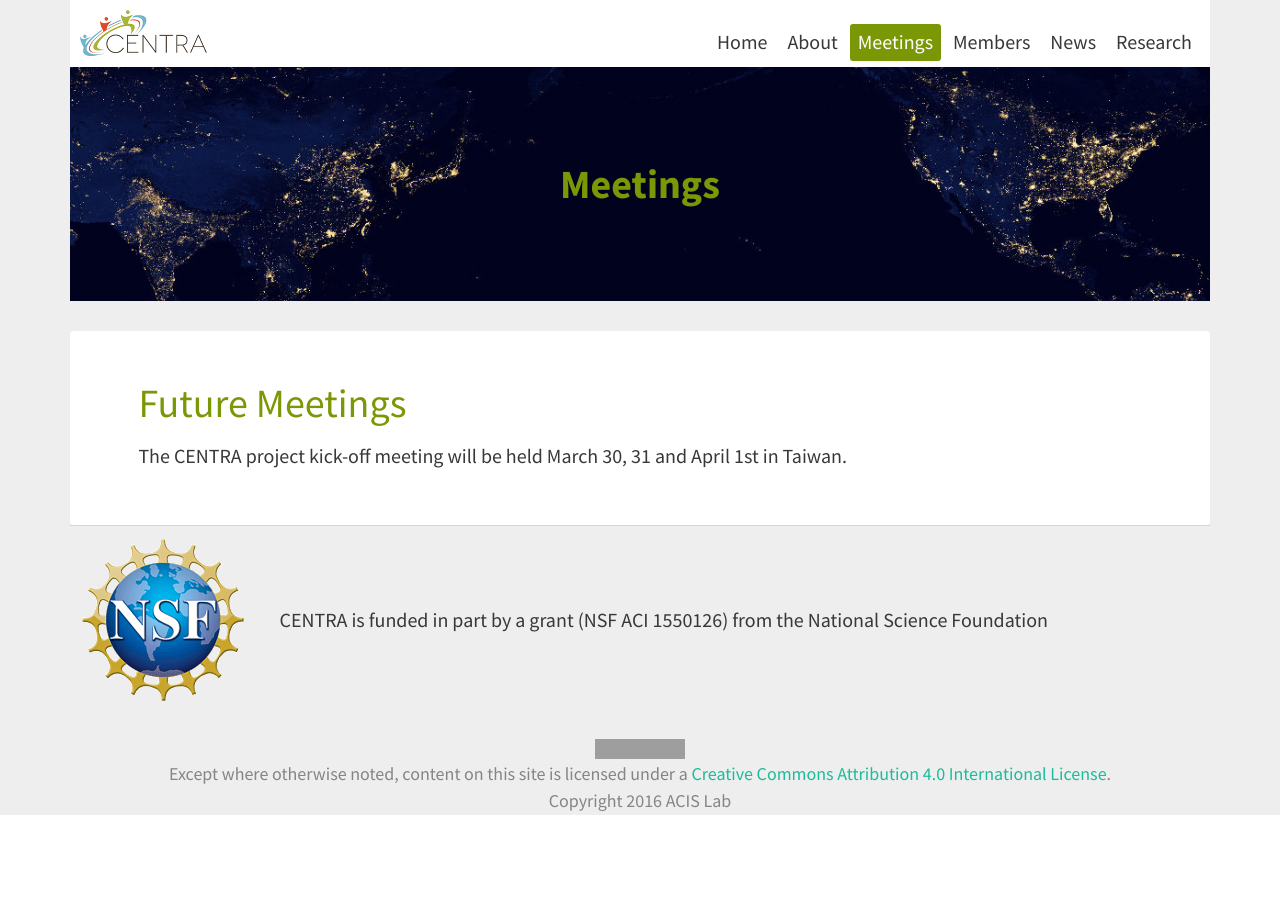
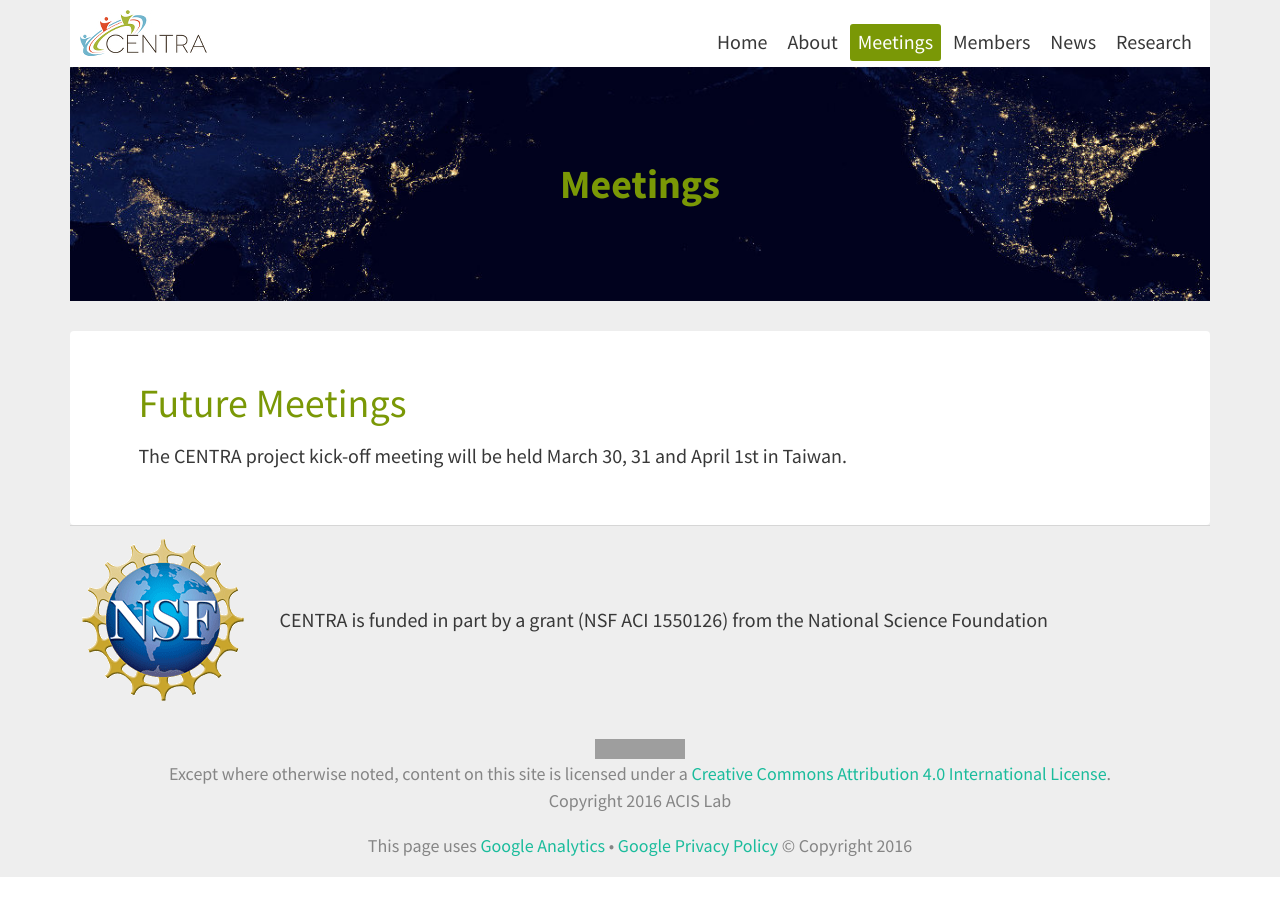
Before and after one commit to hmchou56/centra8, a Jekyll site: the page built from meetings.md, in a window 1280 px wide. Built offline with Jekyll 4.4.1, drawn with Linux system fonts in a browser that asks for light colours; nearby versions of some CDN libraries; grey boxes are pictures that could not be loaded.

Commit message:
Added link to Google privacy policy now that site uses google analytics. Fixes #8

```diff
--- a/_config.yml
+++ b/_config.yml
@@ -23,6 +23,7 @@ theme:
    <a rel="license" href="http://creativecommons.org/licenses/by/4.0/">Creative Commons Attribution 4.0 International License</a>.
    </br>
    Copyright 2016 ACIS Lab
+   <p>This page uses <a href="http://www.google.com/analytics">Google Analytics</a> &bull; <a href="http://www.google.com/intl/en_ALL/privacypolicy.html">Google Privacy Policy</a> &copy; Copyright 2016</p>
   # Icons
   rss: false
   email_address: # Full email address, e.g. "sam@example.com"
```
